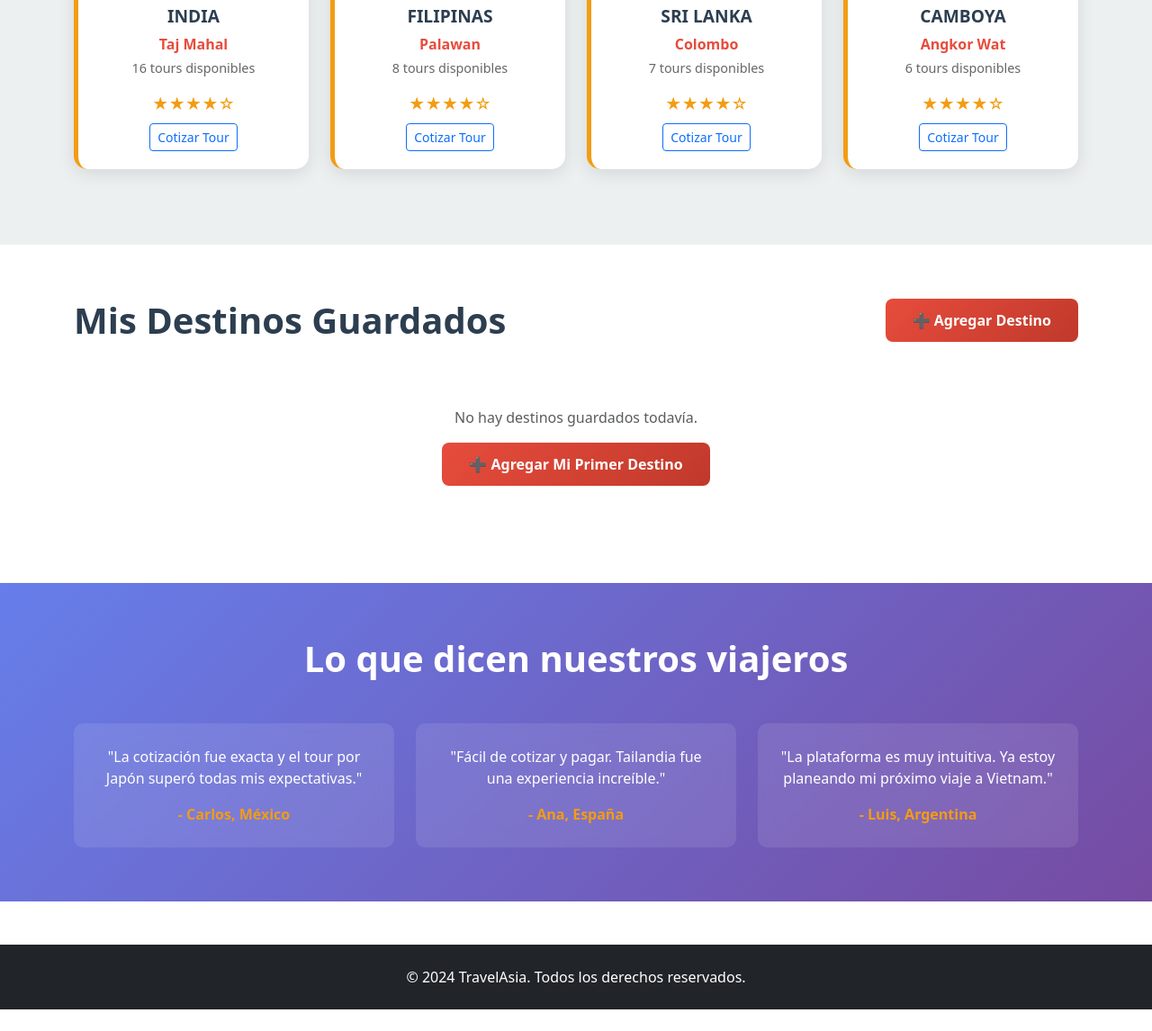
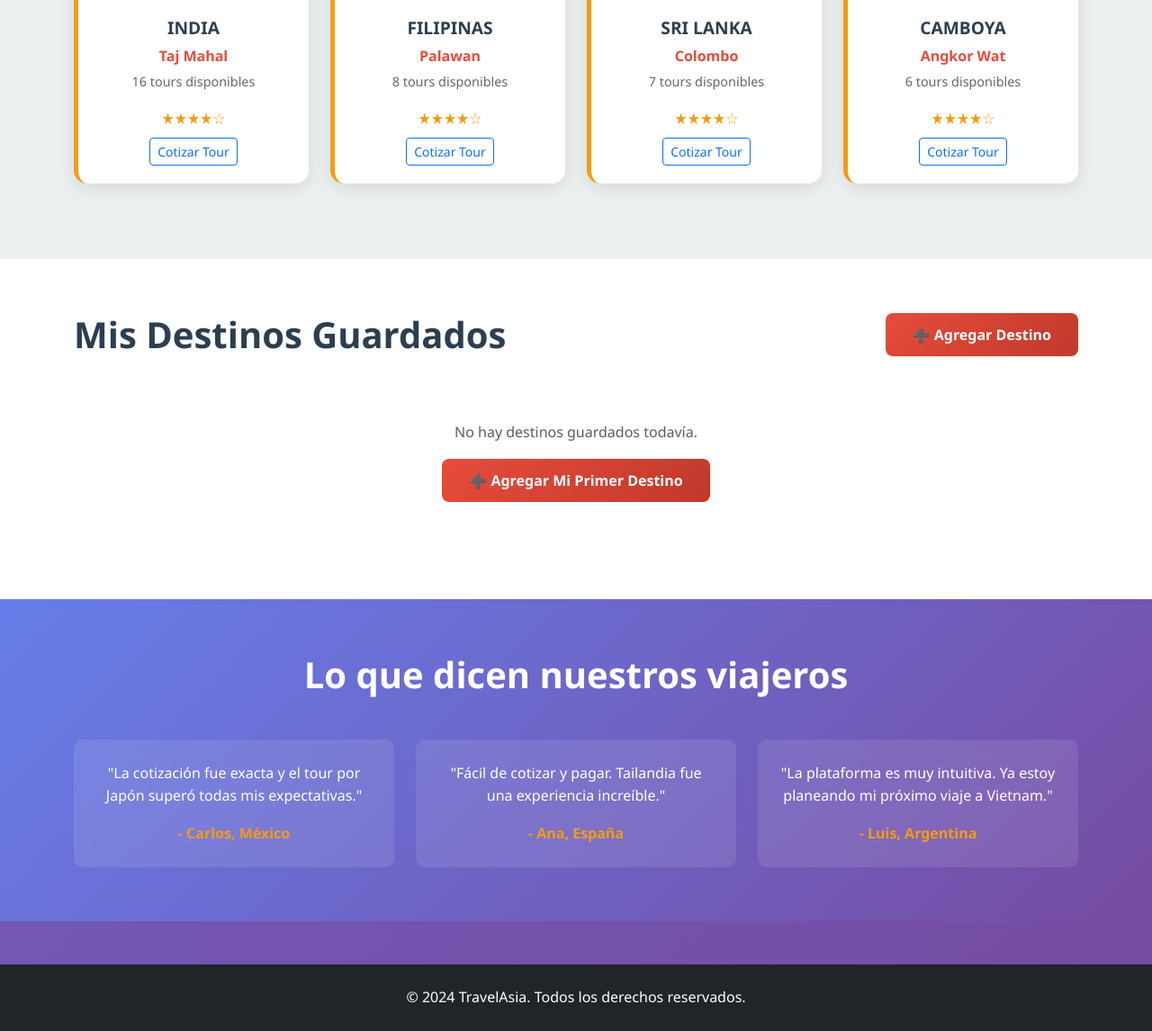
Before and after one commit to Ljessicavaleria/Travelasia, a Flask app: page / in a window 1280 px wide. Shown: the part 3293-4439 px from the top of the page at 90% size. Before the commit the page ends 4415 px from the top, so only its background shows below. Run offline with Flask 3, Linux system fonts and the light colour scheme; data that the repository does not hold is empty.

```diff
--- a/static/css/style.css
+++ b/static/css/style.css
@@ -13,6 +13,14 @@
     margin: 0;
     padding: 0;
     box-sizing: border-box;
+}
+
+body {
+    font-family: 'Segoe UI', Tahoma, Geneva, Verdana, sans-serif;
+    background: linear-gradient(135deg, #667eea 0%, #764ba2 100%);
+    color: #333;
+    min-height: 100vh;
+    line-height: 1.6;
 }
 
 /* ===== HERO CON IMAGEN ===== */
```
